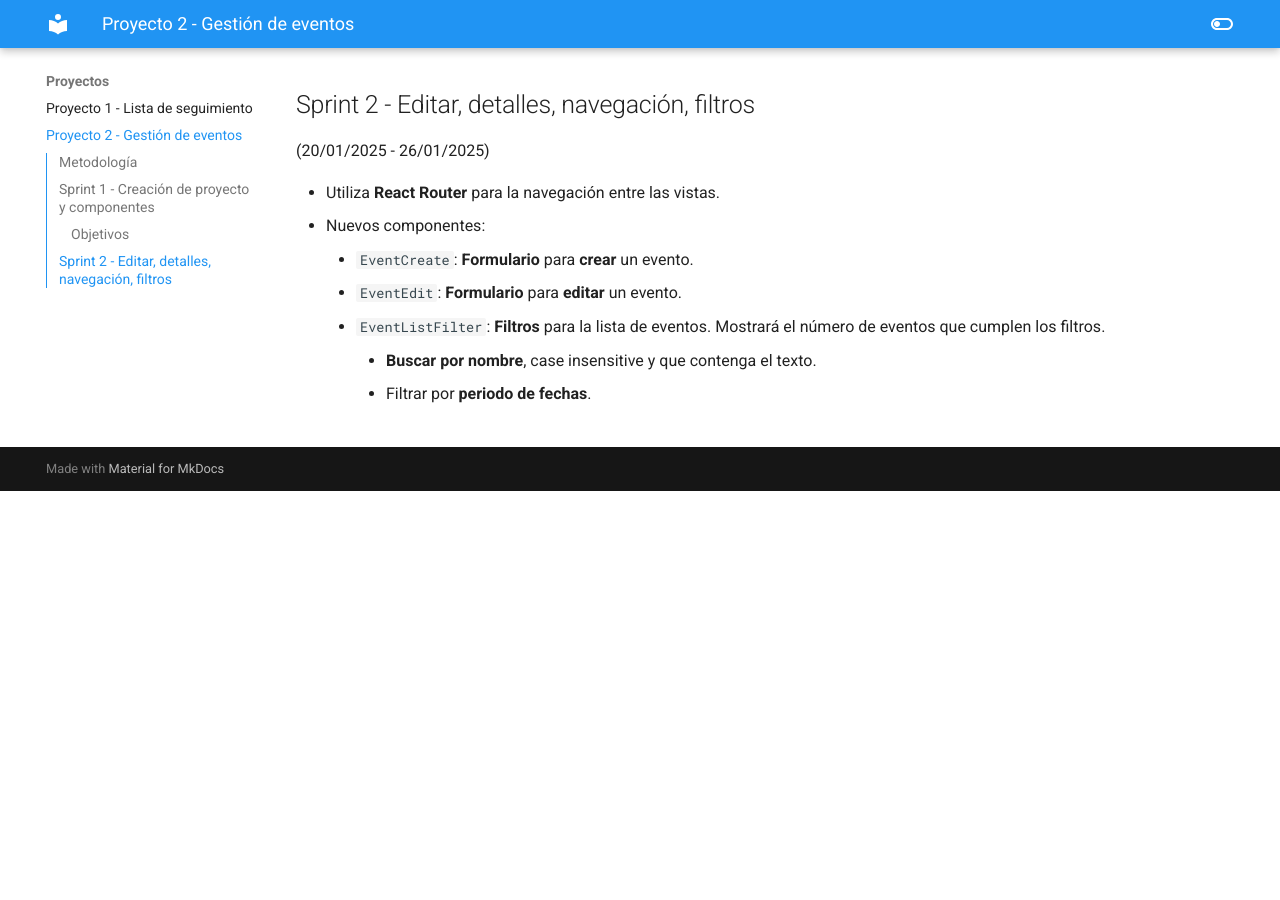
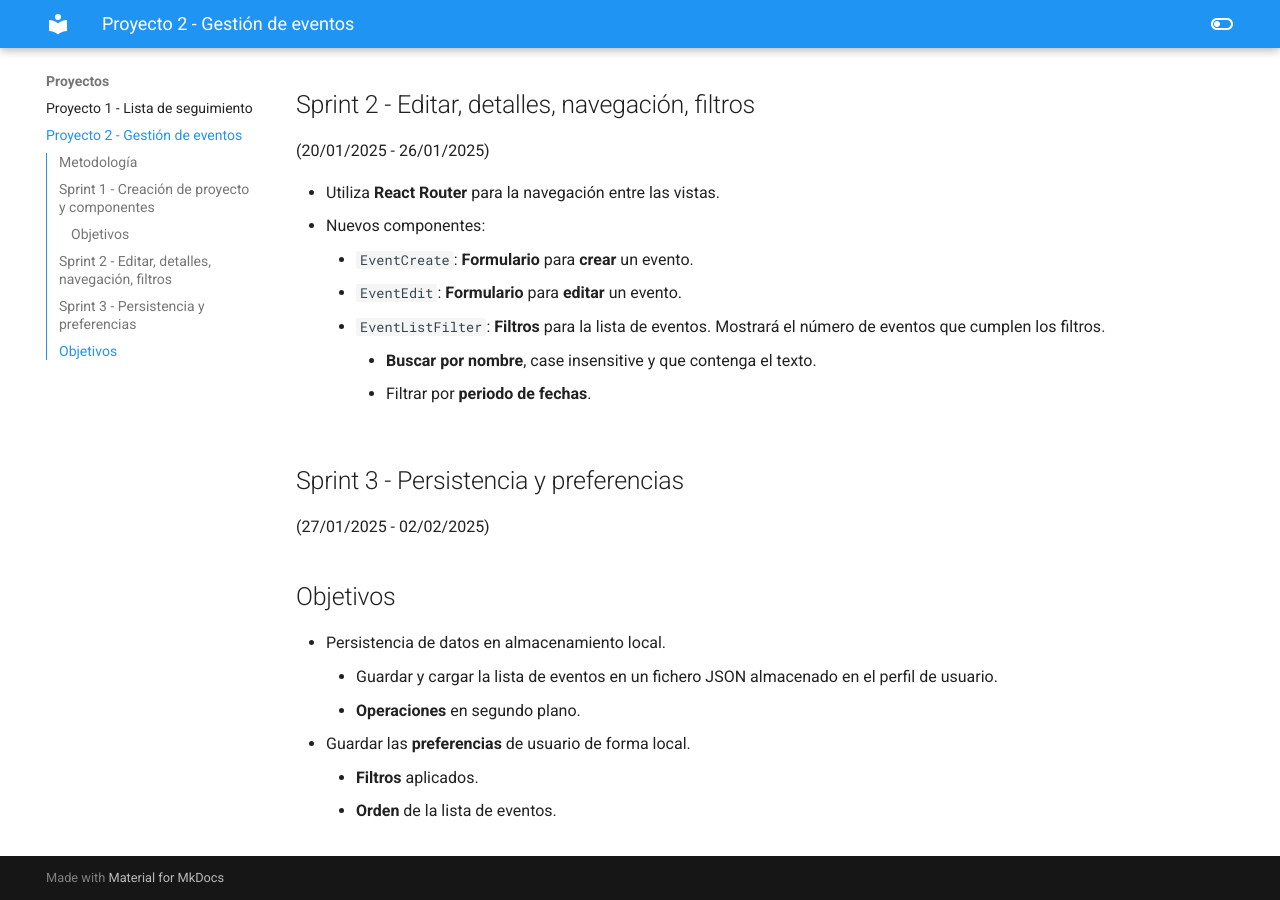
Before and after one commit to jsanvil/din24, an MkDocs documentation site: the page built from docs/proyectos/02_events.md, in a window 1280 px wide and 900 px high, scrolled down 2405 px. Built offline with MkDocs 1.6.1 and Material for MkDocs 9.7.7, drawn with Linux system fonts in a browser that asks for light colours; before the commit the page ends 2896 px from its top, so only the background shows below that.

Commit message:
project 2 sprint 3

```diff
--- a/docs/proyectos/02_events.md
+++ b/docs/proyectos/02_events.md
@@ -80,20 +80,20 @@ Se plantearán una serie de requisitos y funcionalidades que deberán ser implem
         - **Buscar por nombre**, case insensitive y que contenga el texto.
         - Filtrar por **periodo de fechas**.
 
-<!--
 ## Sprint 3 - Persistencia y preferencias
 
 (27/01/2025 - 02/02/2025)
 
 ## Objetivos
 
-- Utilizar **MongoAtlas** para la persistencia de los eventos.
+- Persistencia de datos en almacenamiento local.
+    - Guardar y cargar la lista de eventos en un fichero JSON almacenado en el perfil de usuario.
+    - **Operaciones** en segundo plano.
 - Guardar las **preferencias** de usuario de forma local.
-    - **Idioma**.
-    - **Tema**.
     - **Filtros** aplicados.
     - **Orden** de la lista de eventos.
 
+<!--
 ## Sprint 4 - Internacionalización y accesibilidad
 
 (03/02/2025 - 09/02/2025)
```
